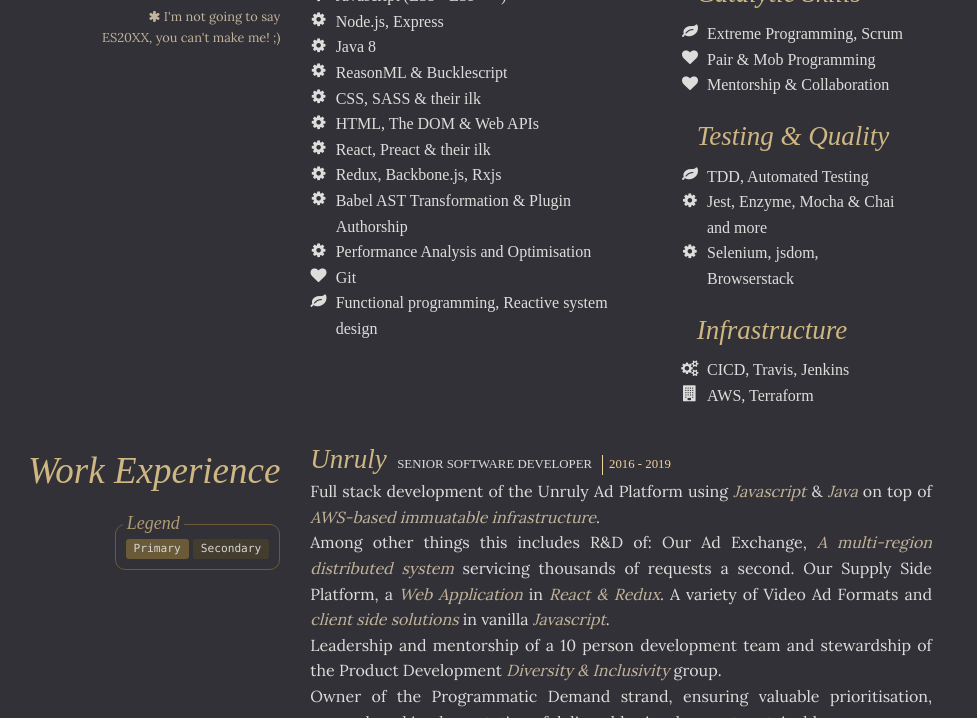
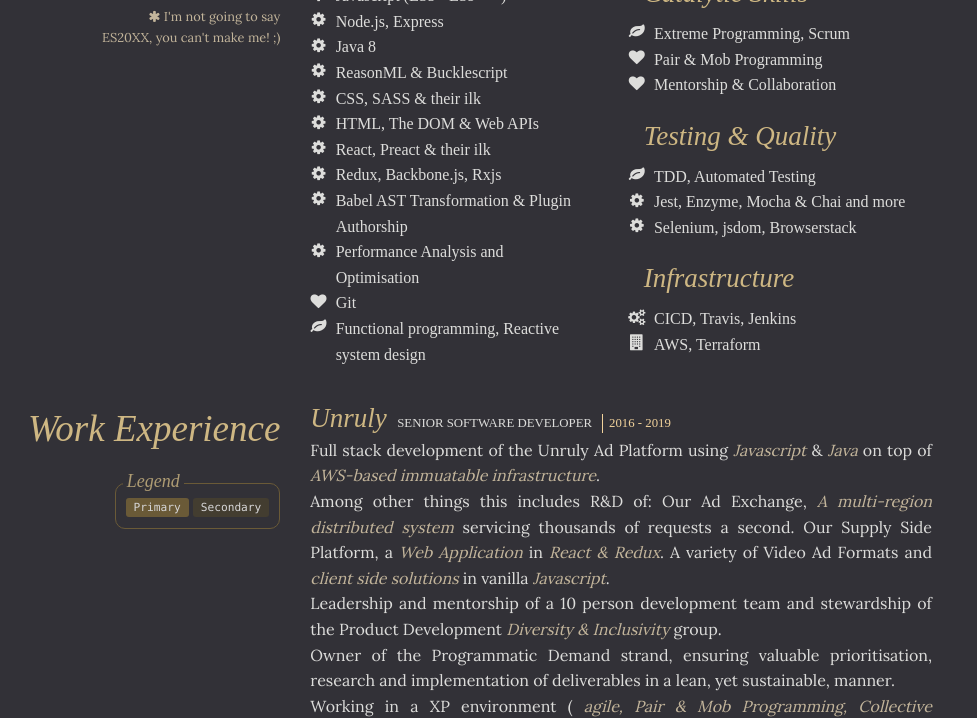
Before and after one commit to gmmorris/cv, a plain HTML site: page index.html in a window 1280 px wide. Shown: the part 648-1366 px from the top of the page, without its empty margins (178-1155 px from the left). Drawn offline with nearby package versions, Linux system fonts and the light colour scheme.

Commit message:
better align the skillset

```diff
--- a/index.html
+++ b/index.html
@@ -115,7 +115,7 @@
                     <i class="fa fa-asterisk"></i> I'm not going to say ES20XX, you can't make me! ;)</p>
             </div>
             <div class="small-12 medium-8 columns tech">
-                <div class="small-7 print-6 columns">
+                <div class="small-6 print-6 columns">
                     <h3>Programming Skills</h3>
                     <ul class="fa-ul">
                         <li>
@@ -147,7 +147,7 @@
                             <i class="fa-li fa fa-leaf"></i>Functional programming, Reactive system design</li>
                     </ul>
                 </div>
-                <div class="small-5 print-6 columns">
+                <div class="small-6 print-6 columns">
                     <h3>Methodologies & Catalytic Skills</h3>
                     <ul class="fa-ul">
                         <li>
```
